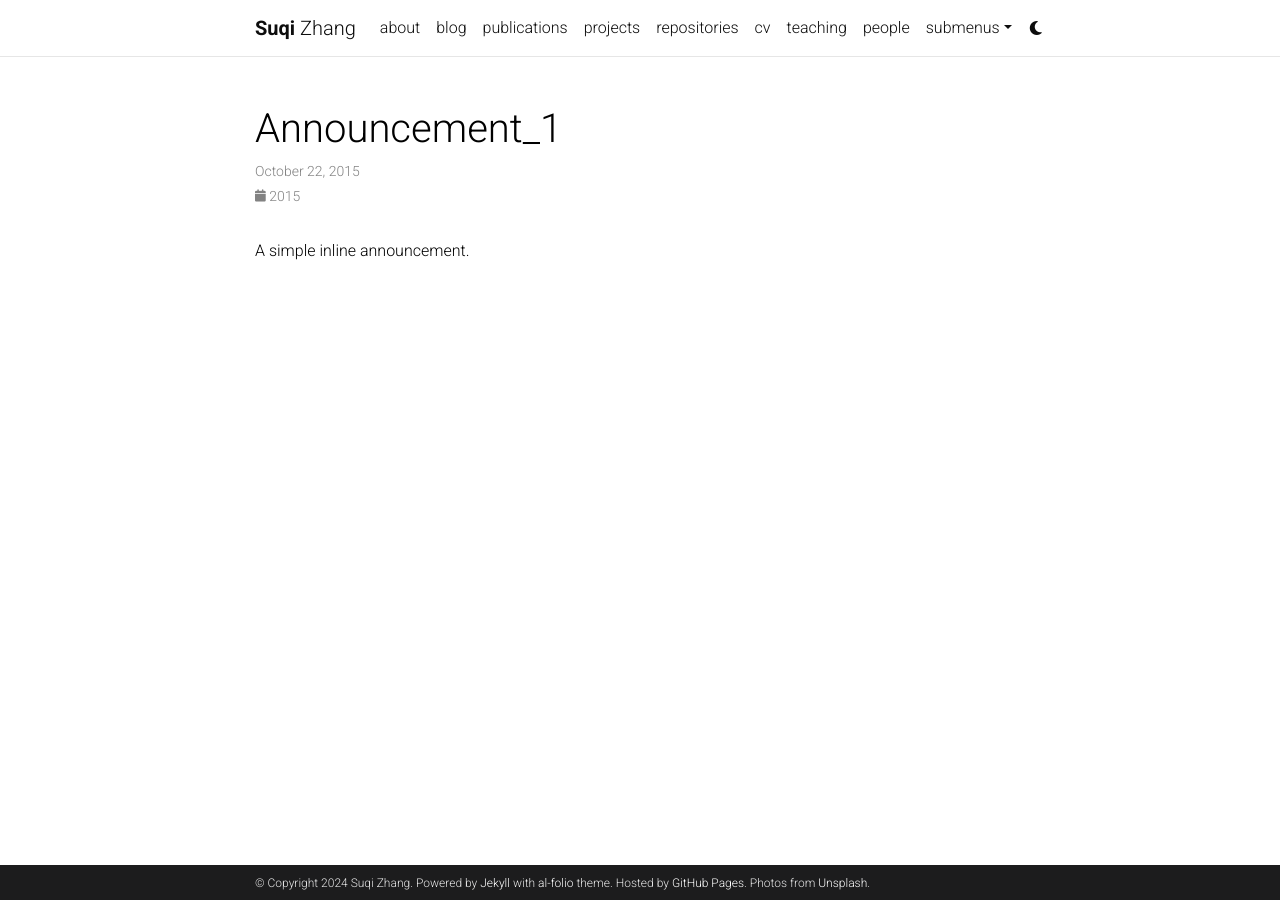
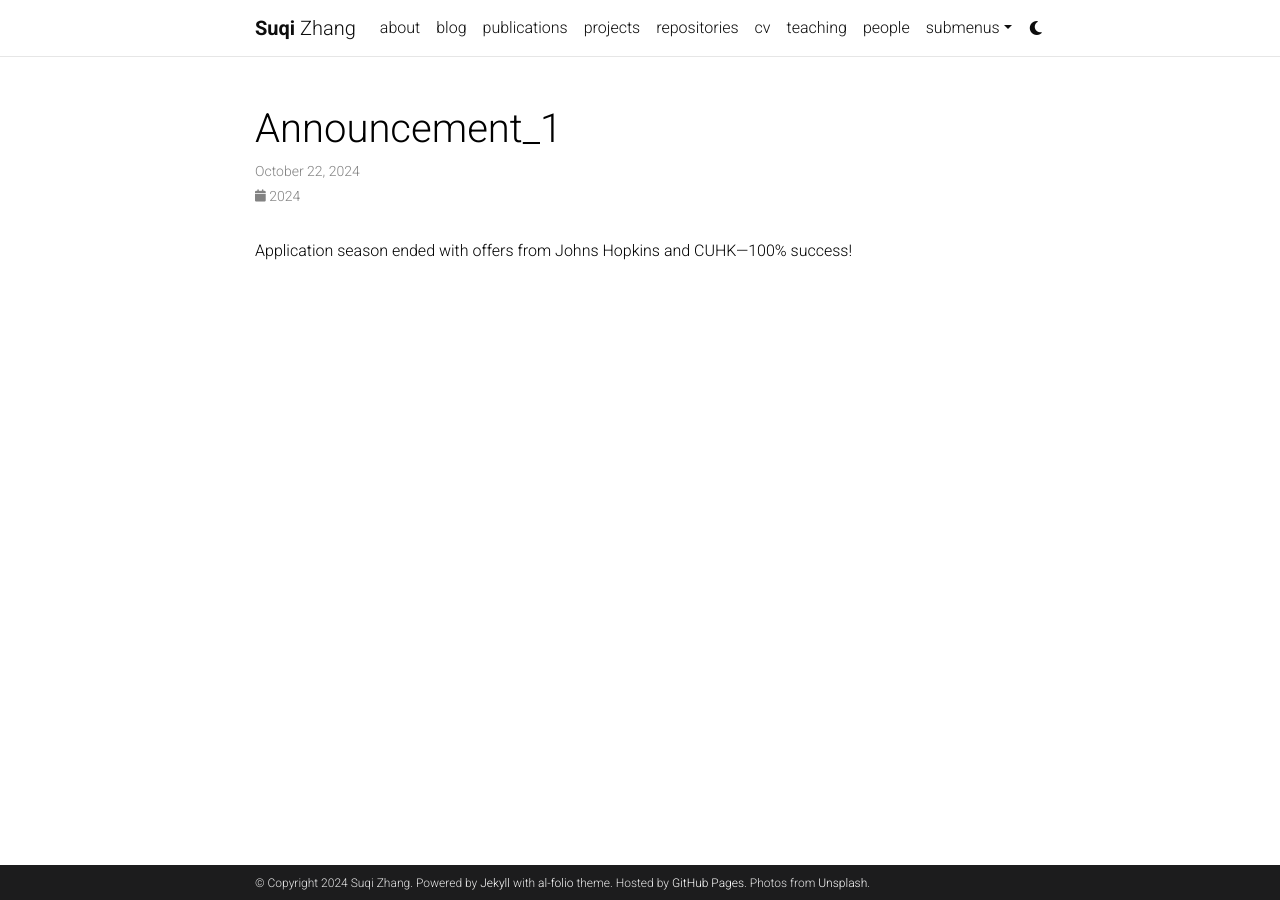
Before and after one commit to SAKi-77/SAKi-77.github.io, a Jekyll site: the page built from _news/announcement_1.md, in a window 1280 px wide. Built offline with Jekyll 4.4.1, drawn with Linux system fonts in a browser that asks for light colours; comment, search, counter and statistics services are not loaded; a style sheet for code colours, icons or effects is not loaded.

Commit message:
Update announcement_1.md

```diff
--- a/_news/announcement_1.md
+++ b/_news/announcement_1.md
@@ -1,8 +1,8 @@
 ---
 layout: post
-date: 2015-10-22 15:59:00-0400
+date: 2024-10-22 15:59:00-0400
 inline: true
 related_posts: false
 ---
 
-A simple inline announcement.
+Application season ended with offers from Johns Hopkins and CUHK—100% success!
```
